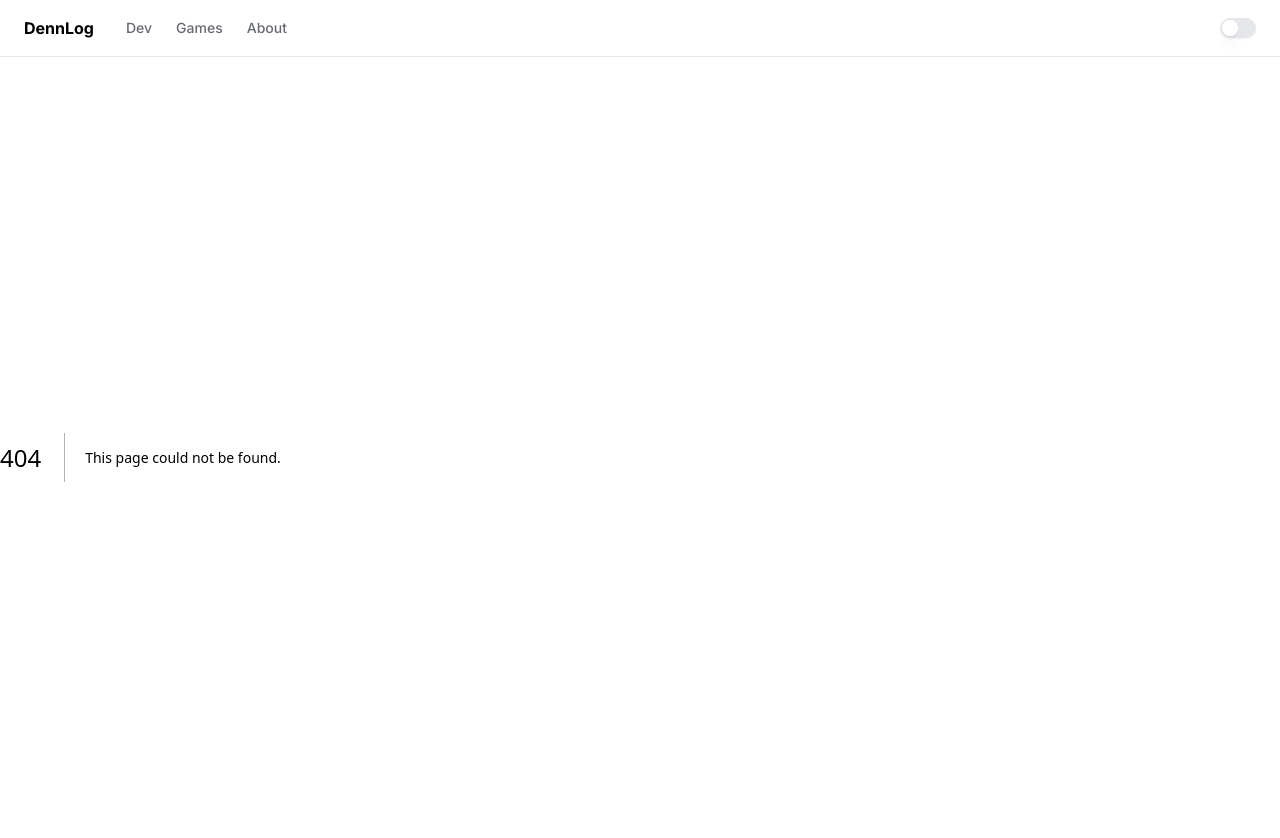
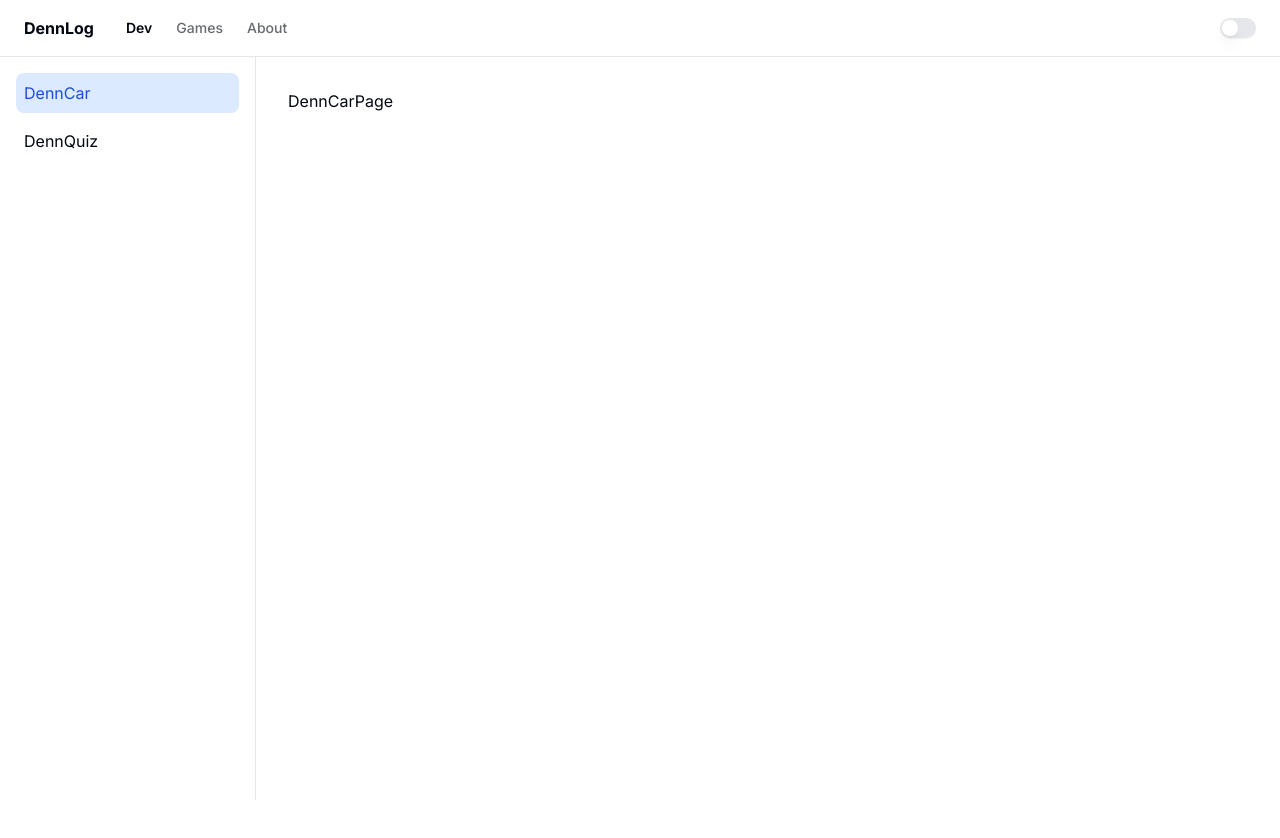
Before and after one commit to BuildTheTruth/dennlog, a Next.js app: page /dev/denncar in a window 1280 px wide. Before the commit this address had no page. Shown: the top 838 px of the page. After the commit the page ends 800 px from the top, so only its background shows below. Built offline with nearby package versions, Linux system fonts and the light colour scheme.

Commit message:
page에 따라 LNB 구성

```diff
--- /dev/null
+++ b/src/app/(routes)/dev/denncar/page.tsx
@@ -0,0 +1,5 @@
+const DenncarPage = () => {
+  return <div>DennCarPage</div>;
+};
+
+export default DenncarPage;
--- /dev/null
+++ b/src/app/(routes)/dev/dennquiz/page.tsx
@@ -0,0 +1,5 @@
+const DennquizPage = () => {
+  return <div>DennQuizPage</div>;
+};
+
+export default DennquizPage;
--- /dev/null
+++ b/src/app/(routes)/games/genshin/page.tsx
@@ -0,0 +1,5 @@
+const GenshinPage = () => {
+  return <div>GenshinPage</div>;
+};
+
+export default GenshinPage;
--- /dev/null
+++ b/src/app/(routes)/games/wutheringwaves/page.tsx
@@ -0,0 +1,5 @@
+const WutheringwavesPage = () => {
+  return <div>WutheringwavesPage</div>;
+};
+
+export default WutheringwavesPage;
--- /dev/null
+++ b/src/app/(routes)/games/zenless/page.tsx
@@ -0,0 +1,5 @@
+const ZenlessPage = () => {
+  return <div>Zenless Zon Zero</div>;
+};
+
+export default ZenlessPage;
--- a/src/app/(routes)/layout.tsx
+++ b/src/app/(routes)/layout.tsx
@@ -1,15 +1,43 @@
+"use client";
+
 import { LNB } from "@/components/LNB";
+import { usePathname } from "next/navigation";
 
-export default function RouteLayout({
-  children,
-}: {
+const titleByRoute = {
+  denncar: "DennCar",
+  dennquiz: "DennQuiz",
+  genshin: "원신",
+  wutheringwaves: "명조",
+  zenless: "젠레스 존 제로",
+} as const;
+
+const categoriesByPage: Record<string, (keyof typeof titleByRoute)[]> = {
+  "/dev": ["denncar", "dennquiz"],
+  "/games": ["genshin", "wutheringwaves", "zenless"],
+};
+
+const createNavItems = (pathname: string) => {
+  const navItems = [];
+  for (const [page, categories] of Object.entries(categoriesByPage)) {
+    if (pathname.startsWith(page)) {
+      for (const category of categories) {
+        navItems.push({
+          title: titleByRoute[category],
+          href: `${page}/${category}`,
+        });
+      }
+    }
+  }
+  return navItems;
+};
+
+interface Props {
   children: React.ReactNode;
-}) {
-  const navItems = [
-    { title: "개발 블로그", href: "/dev" },
-    { title: "게임", href: "/games" },
-    { title: "소개", href: "/about" },
-  ];
+}
+
+export default function RouteLayout({ children }: Props) {
+  const pathname = usePathname();
+  const navItems = createNavItems(pathname);
 
   return (
     <div className="flex">
--- a/src/components/Header.tsx
+++ b/src/components/Header.tsx
@@ -31,7 +31,7 @@ export function Header() {
               href={item.href}
               className={cn(
                 "transition-colors hover:text-foreground/80",
-                pathname === item.href
+                pathname.startsWith(item.href)
                   ? "text-foreground font-semibold"
                   : "text-foreground/60"
               )}
--- a/src/components/LNB.tsx
+++ b/src/components/LNB.tsx
@@ -23,7 +23,7 @@ export function LNB({ items }: LNBProps) {
             <Link
               href={item.href}
               className={`block p-2 rounded-lg transition-colors ${
-                pathname === item.href
+                pathname.startsWith(item.href)
                   ? "bg-blue-100 text-blue-700 dark:bg-blue-900 dark:text-blue-200"
                   : "hover:bg-gray-100 dark:hover:bg-gray-800"
               }`}
```
Also changed, not shown: src/app/about/page.tsx (renamed from src/app/(routes)/about/page.tsx).
